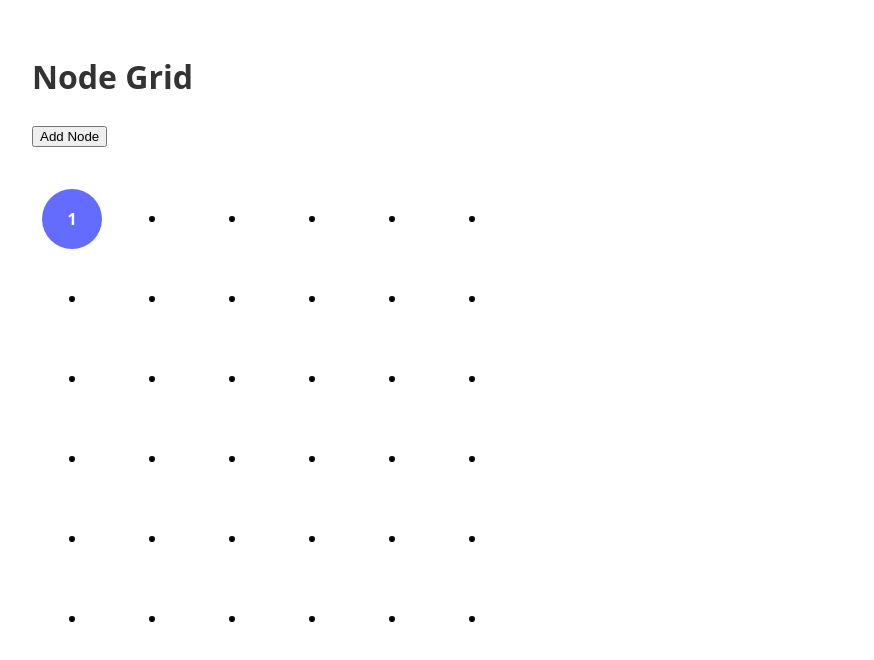
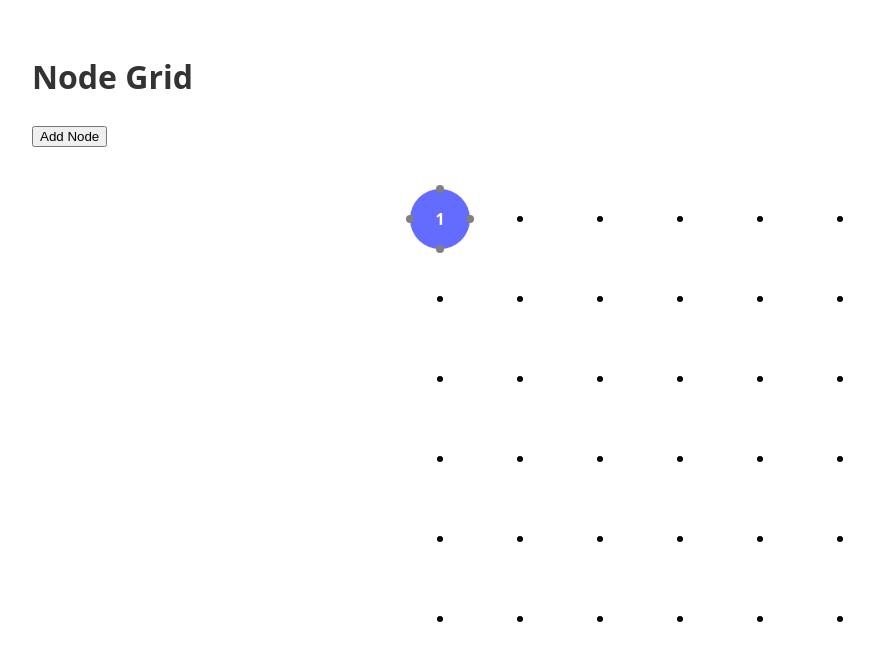
Before and after one commit to ajburrows/algo-visualizer, a React (Vite) app: page / in a window 1280 px wide. Shown: the top 660 px of the page, without its empty margins (0-874 px from the left). Built offline with nearby package versions, Linux system fonts and the light colour scheme.

Commit message:
Fix solid lines between connectors

```diff
--- a/src/App.css
+++ b/src/App.css
@@ -1,3 +1,4 @@
+/* === GRID SETUP === */
 .grid {
   display: grid;
   grid-template-columns: repeat(6, 80px);
@@ -22,6 +23,8 @@
   border-radius: 50%;
 }
 
+
+/* === NODE === */
 .node {
   width: 60px;
   height: 60px;
@@ -32,6 +35,98 @@
   justify-content: center;
   color: white;
   font-weight: bold;
-  cursor: grab;
   position: absolute;
+  cursor: pointer;
 }
+
+.node.selected {
+  outline: 3px solid #4caf50;
+}
+
+.node.hidden {
+  opacity: 0;
+}
+
+
+/* === CONNECTORS === */
+.connector-wrapper {
+  position: absolute;
+  width: 0;
+  height: 0;
+  pointer-events: auto;
+  z-index: 2;
+}
+
+/* Correctly positions each connector around the node */
+.connector-wrapper.top {
+  top: 0;
+  transform: translate(-4px, -4px);
+}
+
+.connector-wrapper.bottom {
+  bottom: 0;
+  transform: translate(-4px, -4px);
+}
+
+.connector-wrapper.left {
+  left: 0;
+  transform: translate(-4px, -4px);
+}
+
+.connector-wrapper.right {
+  right: 0;
+  transform: translate(-4px, -4px);
+}
+
+/* The visible circular connector dot */
+.connector {
+  width: 8px;
+  height: 8px;
+  background-color: gray;
+  border-radius: 50%;
+  transition: transform 0.2s ease, background-color 0.2s ease;
+  pointer-events: auto;
+  z-index: 2;
+}
+
+.connector:hover {
+  transform: scale(1.6);
+  background-color: #4caf50;
+}
+
+
+/* === SVG LAYER FOR CONNECTION LINES === */
+.grid-wrapper {
+  position: relative;
+  width: 480px;  /* 6 columns × 80px */
+  height: 480px; /* 6 rows × 80px */
+  margin: auto;
+}
+
+.connection-layer {
+  position: absolute;
+  top: 0;
+  left: 0;
+  width: 480px;
+  height: 480px;
+  pointer-events: none;
+  z-index: 0;
+}
+
+
+
+/* === FLOATING NODE WHILE MOVING === */
+.floating-node {
+  position: fixed;
+  width: 60px;
+  height: 60px;
+  background-color: #646cff;
+  border-radius: 50%;
+  display: flex;
+  align-items: center;
+  justify-content: center;
+  color: white;
+  font-weight: bold;
+  pointer-events: none;
+  z-index: 1000;
+}
--- a/src/App.jsx
+++ b/src/App.jsx
@@ -1,11 +1,14 @@
-import { useState } from 'react'
+import { useEffect, useState } from 'react'
 import './App.css'
 
 const GRID_SIZE = 6
 
 function App(){
   const [nodes, setNodes] = useState([{ ID: 1, x: 0, y: 0}])
-  const [draggedNodeID, setDraggedNodeID] = useState(null)
+  const [selectedNodeID, setSelectedNodeID] = useState(null)
+  const [mousePos, setMousePos] = useState(null)
+  const [connections, setConnections] = useState([])
+  const [startConnector, setStartConnector] = useState(null)
 
 
   const handleDrop = (x, y) => {
@@ -23,11 +26,105 @@ function App(){
   }
 
 
+  const getConnectorCenter = (node, pos) => {
+    const baseX = node.x * 80 + 40 // center of grid cell
+    const baseY = node.y * 80 + 40
+    const offset = 30
+
+    switch (pos) {
+      case 'top': return { x: baseX, y: baseY - offset }
+      case 'right': return { x: baseX + offset, y: baseY }
+      case 'bottom': return { x: baseX, y: baseY + offset }
+      case 'left': return { x: baseX - offset, y: baseY }
+      default: return { x: baseX, y: baseY }
+    }
+  }
+
+
+  const handleConnectorClick = (node, pos) => {
+    if (!startConnector) {
+      setStartConnector({ nodeID: node.ID, pos })
+    } else {
+      setConnections((prev) => [
+        ...prev,
+        {
+          from: { nodeID: startConnector.nodeID, pos: startConnector.pos },
+          to: { nodeID: node.ID, pos },
+        },
+      ])
+      setStartConnector(null)
+    }
+  }
+
+
+  useEffect(() => {
+    const handleMouseMove = (e) => {
+      setMousePos({ x: e.clientX, y: e.clientY })
+    }
+
+    if (selectedNodeID !== null) {
+      window.addEventListener('mousemove', handleMouseMove)
+    }
+
+    return () => {
+      window.removeEventListener('mousemove', handleMouseMove)
+    }
+  }, [selectedNodeID])
+
+
 
   return (
     <div>
       <h1>Node Grid</h1>
       <button onClick={addNode}>Add Node</button>
+      {selectedNodeID !== null && mousePos && (
+        <div
+          className='floating-node'
+          style={{
+            position: 'fixed',
+            left: mousePos.x - 30,
+            top: mousePos.y - 30,
+            width: 60,
+            height: 60,
+            backgroundColor: '#646cff',
+            borderRadius: '50%',
+            display: 'flex',
+            alignItems: 'center',
+            justifyContent: 'center',
+            color: 'white',
+            fontWeight: 'bold',
+            pointerEvents: 'none',
+            zIndex: 1000,
+          }}
+        >
+          {selectedNodeID}
+        </div>
+      )}
+
+      <div className='grid-wrapper'>
+        <svg className="connection-layer">
+          {connections.map((conn, index) => {
+            const fromNode = nodes.find((n) => n.ID === conn.from.nodeID)
+            const toNode = nodes.find((n) => n.ID === conn.to.nodeID)
+            if (!fromNode || !toNode) return null
+
+            const fromPos = getConnectorCenter(fromNode, conn.from.pos)
+            const toPos = getConnectorCenter(toNode, conn.to.pos)
+
+            return (
+              <line
+                key={index}
+                x1={fromPos.x}
+                y1={fromPos.y}
+                x2={toPos.x}
+                y2={toPos.y}
+                stroke="black"
+                strokeWidth="2"
+              />
+            )
+          })}
+        </svg>
+
         <div className='grid'>
           {Array.from({ length: GRID_SIZE * GRID_SIZE}, (_, index) => {
             const x = index % GRID_SIZE
@@ -37,17 +134,41 @@ function App(){
                 <div
                   key={index}
                   className="grid-cell"
-                onDragOver={(e) => e.preventDefault()}
-                onDrop={() => handleDrop(x, y)}
+                  onClick={() => {
+                    if (selectedNodeID !== null){
+                      setNodes((prevNodes) =>
+                        prevNodes.map((node) =>
+                          node.ID === selectedNodeID ? { ...node, x, y } : node
+                        )
+                      )
+                      setSelectedNodeID(null)
+                      setMousePos(null)
+                    }
+                  }}
                 >
                   <div className="grid-dot"></div>
                   {node && (
                     <div
-                    className="node"
-                    draggable
-                    onDragStart={() => setDraggedNodeID(node.ID)}
+                      className={`node ${selectedNodeID === node.ID ? 'hidden' : ''}`}
+                      onClick={(e) => {
+                        e.stopPropagation()
+                        setSelectedNodeID(node.ID)
+                      }}
+
                     >
                       {node.ID}
+                      {['top', 'right', 'bottom', 'left'].map((pos) => (
+                        <div
+                          key={pos}
+                          className={`connector-wrapper ${pos}`}
+                          onClick={(e) => {
+                            e.stopPropagation()
+                            handleConnectorClick(node, pos)
+                          }}
+                        >
+                          <div className='connector' />
+                        </div>
+                      ))}
                     </div>
                   )}
                 </div>
@@ -55,6 +176,7 @@ function App(){
           })}
         </div>
       </div>
+    </div>
   )
 }
 
```
Lines whose indentation alone changed are shown as unchanged.
